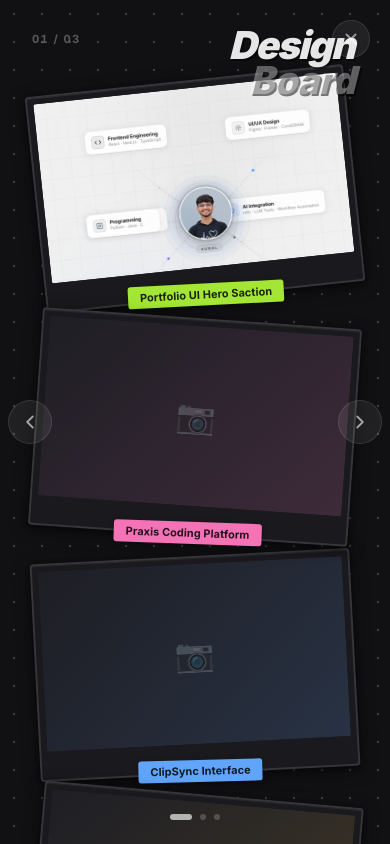
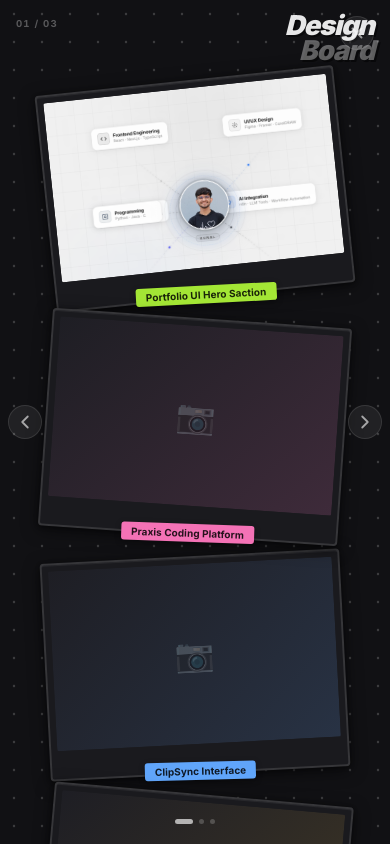
Before and after one commit to devkunal2812/kunalbuilds.me, a React (Vite) app: page /design-board in a window 390 px wide. Built offline with nearby package versions, Linux system fonts and the light colour scheme.

Commit message:
design board mobile resposive

```diff
--- a/src/pages/DesignBoard.jsx
+++ b/src/pages/DesignBoard.jsx
@@ -1,4 +1,4 @@
-import { useState, useCallback } from 'react'
+import { useState, useCallback, useRef, useEffect } from 'react'
 import { useNavigate } from 'react-router-dom'
 import { motion, AnimatePresence } from 'framer-motion'
 import styles from './DesignBoard.module.css'
@@ -51,6 +51,27 @@ function PhotoCard({ item, index, onSelect }) {
 
 // Expanded split-screen view
 function ExpandedView({ item, onClose }) {
+  const touchStartY = useRef(0)
+  const touchEndY = useRef(0)
+  const minSwipeDistance = 80
+
+  const handleTouchStart = (e) => {
+    touchStartY.current = e.touches[0].clientY
+  }
+
+  const handleTouchMove = (e) => {
+    touchEndY.current = e.touches[0].clientY
+  }
+
+  const handleTouchEnd = () => {
+    const distance = touchStartY.current - touchEndY.current
+    const isDownSwipe = distance < -minSwipeDistance
+
+    if (isDownSwipe) {
+      onClose()
+    }
+  }
+
   return (
     <motion.div
       className={styles.expandedOverlay}
@@ -67,6 +88,9 @@ function ExpandedView({ item, onClose }) {
         exit={{ scale: 0.94, y: 20 }}
         transition={{ duration: 0.4, ease: [0.22, 1, 0.36, 1] }}
         onClick={(e) => e.stopPropagation()}
+        onTouchStart={handleTouchStart}
+        onTouchMove={handleTouchMove}
+        onTouchEnd={handleTouchEnd}
       >
         {/* Left - enlarged image */}
         <motion.div
@@ -75,6 +99,7 @@ function ExpandedView({ item, onClose }) {
           animate={{ opacity: 1, x: 0 }}
           transition={{ duration: 0.45, delay: 0.05, ease: [0.22, 1, 0.36, 1] }}
         >
+          <div className={styles.swipeIndicator} />
           {item.image
             ? <img src={item.image} alt={item.title} className={styles.expandedImg} />
             : (
@@ -138,6 +163,11 @@ export default function DesignBoard() {
   const navigate = useNavigate()
   const total = SLIDES.length
 
+  // Touch gesture handling
+  const touchStartX = useRef(0)
+  const touchEndX = useRef(0)
+  const minSwipeDistance = 50
+
   const prev = useCallback(() => {
     if (selected) return
     setDirection(-1)
@@ -150,6 +180,45 @@ export default function DesignBoard() {
     setSlide((s) => (s + 1) % total)
   }, [total, selected])
 
+  const handleTouchStart = (e) => {
+    if (selected) return
+    touchStartX.current = e.touches[0].clientX
+  }
+
+  const handleTouchMove = (e) => {
+    if (selected) return
+    touchEndX.current = e.touches[0].clientX
+  }
+
+  const handleTouchEnd = () => {
+    if (selected) return
+    const distance = touchStartX.current - touchEndX.current
+    const isLeftSwipe = distance > minSwipeDistance
+    const isRightSwipe = distance < -minSwipeDistance
+
+    if (isLeftSwipe) {
+      next()
+    } else if (isRightSwipe) {
+      prev()
+    }
+  }
+
+  // Keyboard navigation
+  useEffect(() => {
+    const handleKeyDown = (e) => {
+      if (selected) {
+        if (e.key === 'Escape') setSelected(null)
+        return
+      }
+      if (e.key === 'ArrowLeft') prev()
+      if (e.key === 'ArrowRight') next()
+      if (e.key === 'Escape') navigate(-1)
+    }
+
+    window.addEventListener('keydown', handleKeyDown)
+    return () => window.removeEventListener('keydown', handleKeyDown)
+  }, [prev, next, selected, navigate])
+
   return (
     <div className={styles.overlay}>
 
@@ -161,7 +230,12 @@ export default function DesignBoard() {
       </button>
 
       {/* The board - background never changes */}
-      <div className={styles.board}>
+      <div
+        className={styles.board}
+        onTouchStart={handleTouchStart}
+        onTouchMove={handleTouchMove}
+        onTouchEnd={handleTouchEnd}
+      >
         <DotGrid />
 
         <div className={styles.boardTitle}>
--- a/src/pages/DesignBoard.module.css
+++ b/src/pages/DesignBoard.module.css
@@ -21,6 +21,9 @@
   height: 100vh;
   background: #111114;
   overflow: hidden;
+  touch-action: pan-y pinch-zoom;
+  user-select: none;
+  -webkit-user-select: none;
 }
 
 /* Fixed dot grid — never changes */
@@ -237,17 +240,32 @@
 }
 
 /* ============================================
-   Mobile — vertical scroll
+   Mobile - vertical scroll
    ============================================ */
 
 @media (max-width: 768px) {
+  /* Board title - smaller and repositioned */
+  .boardTitle {
+    top: 16px;
+    right: 20px;
+    font-size: clamp(1.8rem, 6vw, 2.8rem);
+  }
+
+  /* Slide counter - smaller */
+  .slideCounter {
+    top: 20px;
+    left: 20px;
+    font-size: 0.65rem;
+  }
+
+  /* Photos in vertical scroll */
   .photosFrame {
     position: relative;
     inset: auto;
     display: flex;
     flex-direction: column;
-    gap: 20px;
-    padding: 80px 20px 80px;
+    gap: 24px;
+    padding: 90px 16px 100px;
     align-items: center;
   }
 
@@ -256,16 +274,97 @@
     top: auto !important;
     left: auto !important;
     width: 100% !important;
-    max-width: 320px;
+    max-width: 340px;
     transform: rotate(var(--rotate, 0deg)) !important;
+    padding: 8px 8px 32px;
+  }
+
+  .photoArea {
+    height: 200px !important;
+  }
+
+  /* Sticky label - smaller */
+  .stickyLabel {
+    bottom: -8px;
+    font-size: 0.62rem;
+    padding: 3px 10px;
+  }
+
+  /* Navigation arrows - smaller and closer to edge */
+  .arrow {
+    width: 38px;
+    height: 38px;
+    font-size: 1.2rem;
+  }
+
+  .arrowLeft  { left: 12px; }
+  .arrowRight { right: 12px; }
+
+  /* Close button - adjusted */
+  .closeBtn {
+    top: 16px;
+    right: 16px;
+    width: 36px;
+    height: 36px;
+  }
+
+  /* Dots navigation - smaller */
+  .dots {
+    bottom: 20px;
+    gap: 6px;
+  }
+
+  .dot {
+    width: 5px;
+    height: 5px;
+  }
+
+  .dotActive {
+    width: 18px;
+  }
+}
+
+/* Extra small mobile */
+@media (max-width: 480px) {
+  .boardTitle {
+    font-size: clamp(1.5rem, 7vw, 2.2rem);
+    top: 14px;
+    right: 16px;
+  }
+
+  .slideCounter {
+    top: 18px;
+    left: 16px;
+    font-size: 0.6rem;
+  }
+
+  .photosFrame {
+    padding: 80px 12px 90px;
+    gap: 20px;
+  }
+
+  .photoCard {
+    max-width: 300px;
+    padding: 6px 6px 28px;
   }
 
   .photoArea {
     height: 180px !important;
   }
 
+  .arrow {
+    width: 34px;
+    height: 34px;
+    font-size: 1.1rem;
+  }
+
   .arrowLeft  { left: 8px; }
   .arrowRight { right: 8px; }
+
+  .closeBtn {
+    width: 34px;
+    height: 34px;
+  }
 }
 
 /* ============================================
@@ -303,6 +402,26 @@
   position: relative;
   background: #0d0d10;
   overflow: hidden;
+}
+
+/* Swipe indicator - mobile only */
+.swipeIndicator {
+  display: none;
+}
+
+@media (max-width: 768px) {
+  .swipeIndicator {
+    display: block;
+    position: absolute;
+    top: 12px;
+    left: 50%;
+    transform: translateX(-50%);
+    width: 40px;
+    height: 4px;
+    background: rgba(255, 255, 255, 0.3);
+    border-radius: 2px;
+    z-index: 10;
+  }
 }
 
 .expandedImg {
@@ -449,22 +568,90 @@
 /* Mobile expanded */
 @media (max-width: 768px) {
   .expandedOverlay {
-    padding: 16px;
+    padding: 0;
     align-items: flex-end;
   }
 
   .expandedInner {
     grid-template-columns: 1fr;
+    grid-template-rows: 280px 1fr;
+    height: 90vh;
+    max-height: none;
+    border-radius: 20px 20px 0 0;
+  }
+
+  .expandedLeft {
+    min-height: 280px;
+  }
+
+  .expandedRight {
+    padding: 32px 24px;
+    gap: 18px;
+  }
+
+  .expandedTitle {
+    font-size: 1.6rem;
+  }
+
+  .expandedDescription {
+    font-size: 0.88rem;
+  }
+
+  .toolTag {
+    font-size: 0.72rem;
+    padding: 5px 12px;
+  }
+
+  .expandedClose {
+    padding: 10px 20px;
+    font-size: 0.82rem;
+  }
+}
+
+@media (max-width: 480px) {
+  .expandedInner {
     grid-template-rows: 240px 1fr;
-    height: 85vh;
+    height: 92vh;
     border-radius: 16px 16px 0 0;
   }
 
+  .expandedLeft {
+    min-height: 240px;
+  }
+
   .expandedRight {
-    padding: 28px 24px;
+    padding: 28px 20px;
+    gap: 16px;
+  }
+
+  .expandedCategory {
+    font-size: 0.6rem;
   }
 
   .expandedTitle {
-    font-size: 1.5rem;
+    font-size: 1.4rem;
+  }
+
+  .expandedDescription {
+    font-size: 0.85rem;
+    line-height: 1.65;
+  }
+
+  .expandedSectionLabel {
+    font-size: 0.58rem;
+  }
+
+  .toolTag {
+    font-size: 0.7rem;
+    padding: 4px 10px;
+  }
+
+  .expandedPurpose {
+    font-size: 0.84rem;
+  }
+
+  .expandedClose {
+    padding: 9px 18px;
+    font-size: 0.8rem;
   }
 }
```
